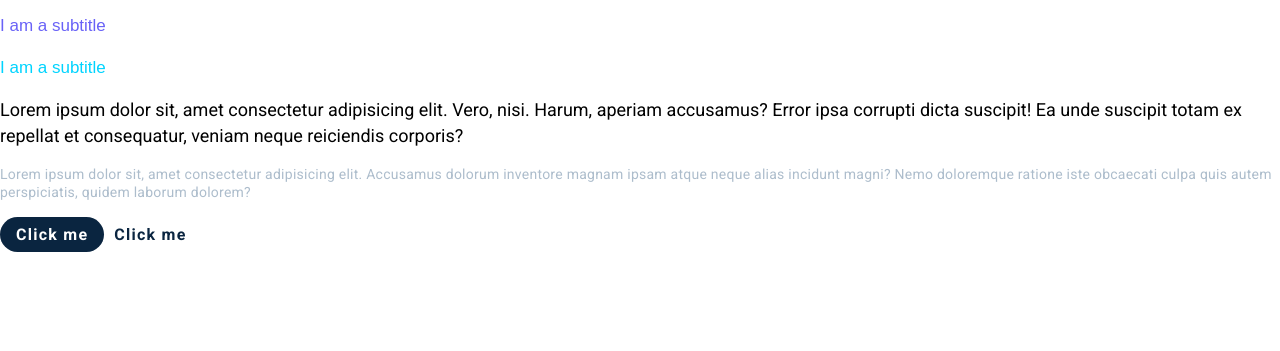
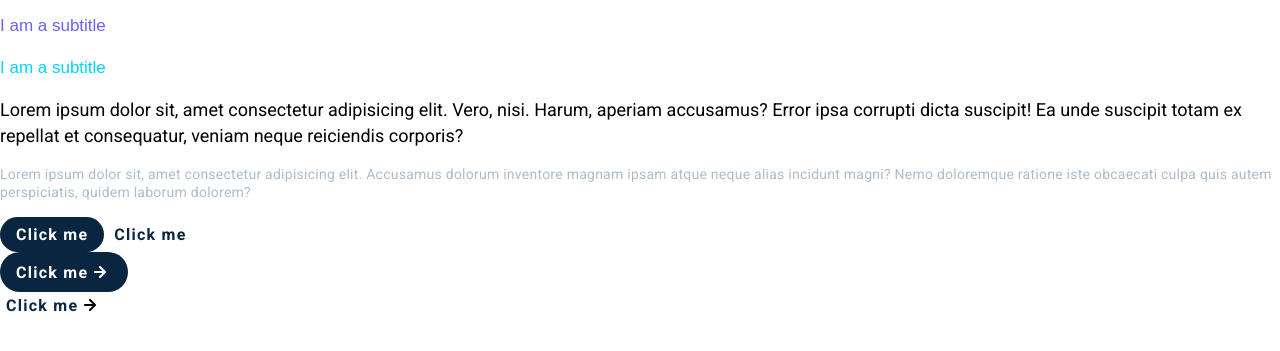
Before and after one commit to aluciadev01/swipe, a plain HTML site: page index.html in a window 1280 px wide. Shown: the part 353-704 px from the top of the page. Drawn offline with Linux system fonts and the light colour scheme; a web font is replaced by a local one.

Commit message:
creating buttons with animated icons

```diff
--- a/index.html
+++ b/index.html
@@ -37,5 +37,11 @@
     </p>
     <button class="primary-button">Click me</button>
     <button class="secondary-button">Click me</button>
+    <button class="primary-button with-icon">
+      Click me <img src="assets/arrow-right-light.svg" alt="arrow-right" />
+    </button>
+    <button class="secondary-button with-icon">
+      Click me <img src="assets/arrow-right-dark.svg" alt="arrow-right" />
+    </button>
   </body>
 </html>
--- a/styles.css
+++ b/styles.css
@@ -169,3 +169,17 @@ p {
   opacity: 0.75;
   cursor: pointer;
 }
+
+.with-icon {
+  display: flex;
+  justify-content: center;
+  align-items: center;
+}
+
+.with-icon > img {
+  transition: transform 0.25s ease;
+}
+
+.with-icon:hover > img {
+  transform: translateX(4px);
+}
```
